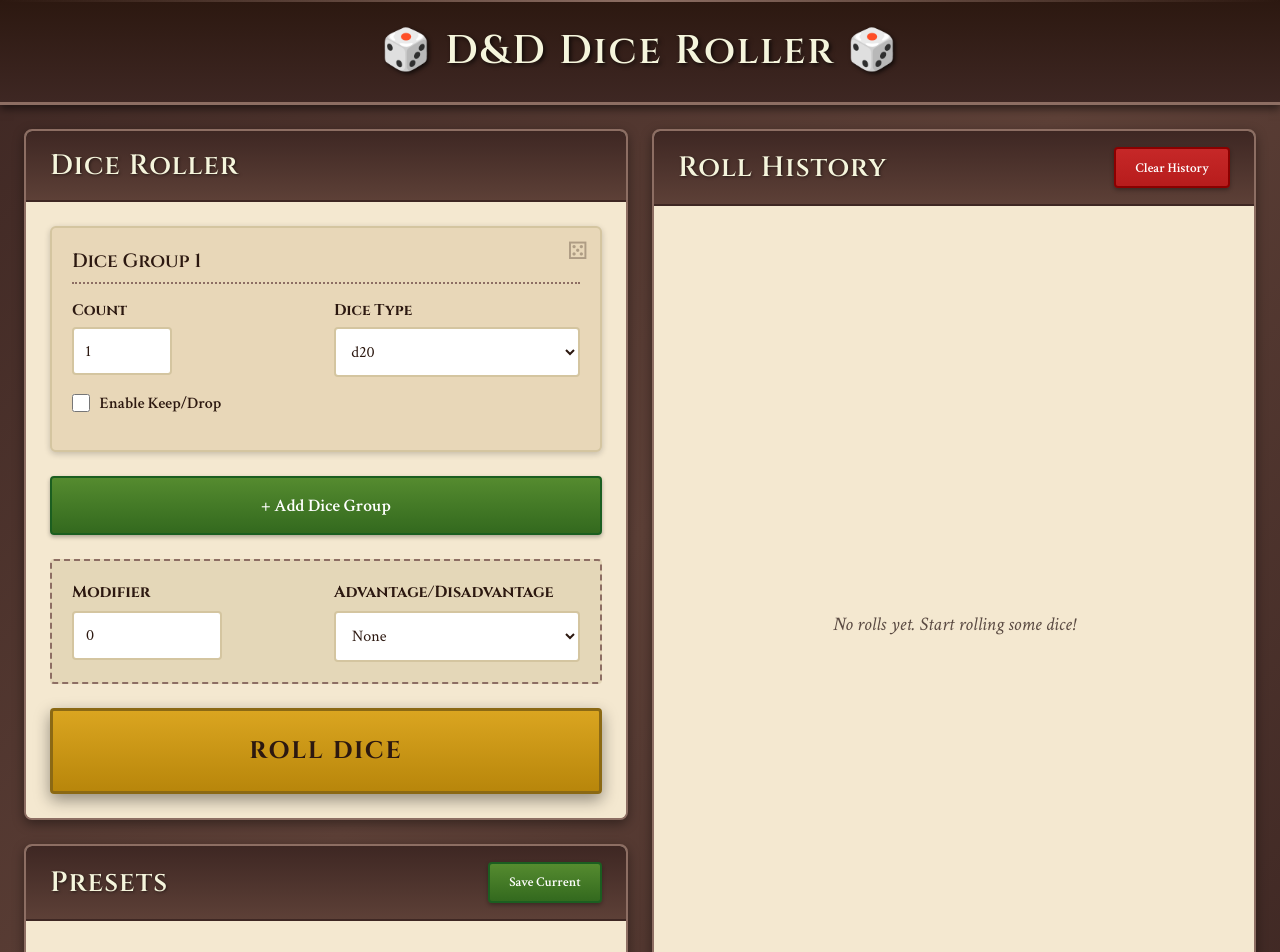
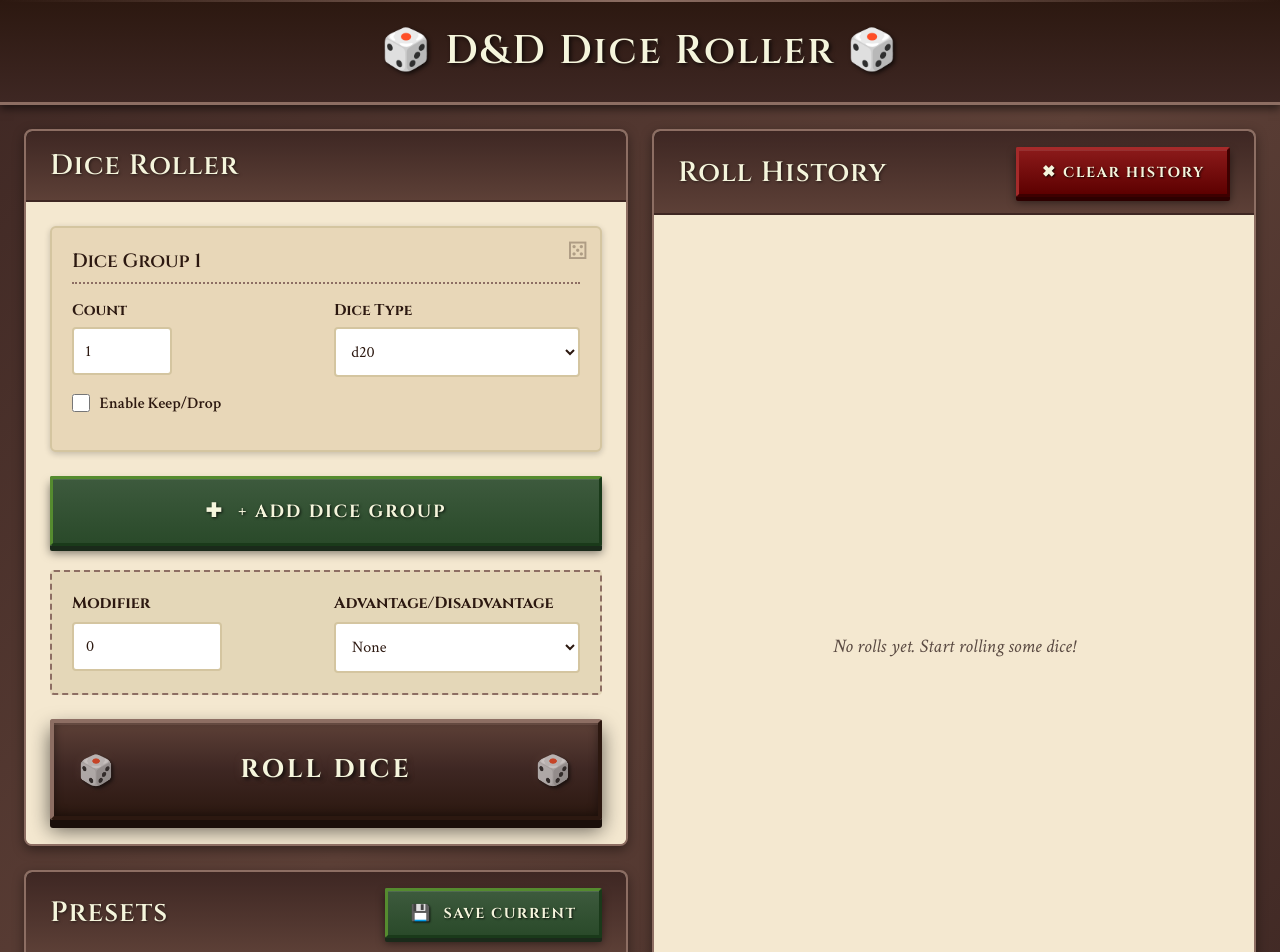
Before and after one commit to jankr02/D-D-Dicer, an Angular app: page / in a window 1280 px wide. Shown: the top 952 px of the page. Built offline with nearby package versions, Linux system fonts and the light colour scheme.

Commit message:
feat: Revamp button styles for improved aesthetics and consistency across components

```diff
--- a/src/app/components/dice-roller/dice-roller.scss
+++ b/src/app/components/dice-roller/dice-roller.scss
@@ -34,23 +34,41 @@
 
         .remove-group-button {
           margin-top: 0.75rem;
-          padding: 0.6rem 1.2rem;
-          background: linear-gradient(180deg, #c62828 0%, #b71c1c 100%);
-          color: white;
-          border: 2px solid #8b0000;
-          border-radius: var(--border-radius);
-          font-weight: 600;
-          box-shadow: var(--box-shadow);
-          transition: var(--transition);
+          padding: 0.75rem 1.5rem;
+          background: linear-gradient(180deg, #8b1a1a 0%, #5d0000 100%);
+          color: var(--text-light);
+          border: 3px solid #3d0000;
+          border-top: 3px solid #a52a2a;
+          border-left: 3px solid #a52a2a;
+          border-radius: 2px;
+          font-weight: 700;
+          font-size: 0.95rem;
+          font-family: var(--font-heading);
+          letter-spacing: 1px;
+          text-transform: uppercase;
+          text-shadow: 1px 1px 2px rgba(0, 0, 0, 0.8);
+          box-shadow:
+            0 4px 0 #2d0000,
+            0 6px 8px rgba(0, 0, 0, 0.5),
+            inset 0 1px 0 rgba(255, 255, 255, 0.1);
+          transition: all 0.2s ease;
+          position: relative;
 
           &:hover {
-            background: linear-gradient(180deg, #d32f2f 0%, #c62828 100%);
-            transform: translateY(-2px);
-            box-shadow: 0 4px 8px rgba(0, 0, 0, 0.3);
+            background: linear-gradient(180deg, #a52a2a 0%, #6d0000 100%);
+            transform: translateY(-1px);
+            box-shadow:
+              0 5px 0 #2d0000,
+              0 8px 12px rgba(0, 0, 0, 0.6),
+              inset 0 1px 0 rgba(255, 255, 255, 0.15);
           }
 
           &:active {
-            transform: translateY(0);
+            transform: translateY(2px);
+            box-shadow:
+              0 2px 0 #2d0000,
+              0 3px 4px rgba(0, 0, 0, 0.4),
+              inset 0 1px 2px rgba(0, 0, 0, 0.3);
           }
         }
       }
@@ -59,25 +77,48 @@
     // === Add Group Button ===
     .add-group-button {
       width: 100%;
-      padding: 1rem;
+      padding: 1.2rem 1.5rem;
       margin-bottom: 1.5rem;
-      background: linear-gradient(180deg, #558b2f 0%, #33691e 100%);
-      color: white;
-      border: 2px solid #1b5e20;
-      border-radius: var(--border-radius);
-      font-weight: 700;
+      background: linear-gradient(180deg, #3d5a3d 0%, #2a4a2a 100%);
+      color: var(--text-light);
+      border: 3px solid #1a3a1a;
+      border-top: 3px solid #558b2f;
+      border-left: 3px solid #558b2f;
+      border-radius: 2px;
+      font-weight: 800;
       font-size: 1.1rem;
-      box-shadow: var(--box-shadow);
-      transition: var(--transition);
+      font-family: var(--font-heading);
+      letter-spacing: 2px;
+      text-transform: uppercase;
+      text-shadow: 1px 1px 3px rgba(0, 0, 0, 0.8);
+      box-shadow:
+        0 5px 0 #1a2a1a,
+        0 7px 10px rgba(0, 0, 0, 0.5),
+        inset 0 1px 0 rgba(255, 255, 255, 0.1);
+      transition: all 0.2s ease;
+      position: relative;
+
+      &::before {
+        content: '✚';
+        margin-right: 0.5rem;
+        font-size: 1.2rem;
+      }
 
       &:hover {
-        background: linear-gradient(180deg, #689f38 0%, #558b2f 100%);
+        background: linear-gradient(180deg, #4a6b4a 0%, #355535 100%);
         transform: translateY(-2px);
-        box-shadow: 0 4px 8px rgba(0, 0, 0, 0.3);
+        box-shadow:
+          0 7px 0 #1a2a1a,
+          0 10px 14px rgba(0, 0, 0, 0.6),
+          inset 0 1px 0 rgba(255, 255, 255, 0.15);
       }
 
       &:active {
-        transform: translateY(0);
+        transform: translateY(3px);
+        box-shadow:
+          0 2px 0 #1a2a1a,
+          0 4px 6px rgba(0, 0, 0, 0.4),
+          inset 0 1px 2px rgba(0, 0, 0, 0.3);
       }
     }
 
@@ -129,38 +170,86 @@
     // === Roll Button (Main Action) ===
     .roll-button {
       width: 100%;
-      padding: 1.5rem;
-      background: linear-gradient(180deg, #daa520 0%, #b8860b 100%);
-      color: #2c1810;
-      border: 3px solid #8b6914;
-      border-radius: var(--border-radius);
+      padding: 1.8rem 2rem;
+      background:
+        linear-gradient(180deg, #5d4037 0%, #3e2723 50%, #2c1810 100%);
+      color: var(--text-light);
+      border: 4px solid #2c1810;
+      border-top: 4px solid #8d6e63;
+      border-left: 4px solid #8d6e63;
+      border-radius: 3px;
       font-weight: 900;
-      font-size: 1.5rem;
+      font-size: 1.6rem;
       font-family: var(--font-heading);
-      letter-spacing: 2px;
-      box-shadow: 0 6px 16px rgba(0, 0, 0, 0.4);
-      transition: var(--transition);
+      letter-spacing: 3px;
       text-transform: uppercase;
+      text-shadow:
+        2px 2px 4px rgba(0, 0, 0, 0.9),
+        0 0 10px rgba(141, 110, 99, 0.3);
+      box-shadow:
+        0 8px 0 #1a0f0a,
+        0 10px 20px rgba(0, 0, 0, 0.6),
+        inset 0 2px 0 rgba(141, 110, 99, 0.3),
+        inset 0 -2px 10px rgba(0, 0, 0, 0.4);
+      transition: all 0.2s ease;
+      position: relative;
+      overflow: hidden;
+
+      &::before {
+        content: '🎲';
+        position: absolute;
+        left: 1.5rem;
+        font-size: 1.8rem;
+        opacity: 0.7;
+      }
+
+      &::after {
+        content: '🎲';
+        position: absolute;
+        right: 1.5rem;
+        font-size: 1.8rem;
+        opacity: 0.7;
+      }
 
       &:hover:not(:disabled) {
-        background: linear-gradient(180deg, #f0b429 0%, #daa520 100%);
+        background: linear-gradient(180deg, #6d4c41 0%, #4e342e 50%, #3e2723 100%);
         transform: translateY(-3px);
-        box-shadow: 0 8px 20px rgba(0, 0, 0, 0.5);
+        box-shadow:
+          0 11px 0 #1a0f0a,
+          0 14px 25px rgba(0, 0, 0, 0.7),
+          inset 0 2px 0 rgba(161, 136, 127, 0.4),
+          inset 0 -2px 10px rgba(0, 0, 0, 0.3);
+        text-shadow:
+          2px 2px 4px rgba(0, 0, 0, 0.9),
+          0 0 15px rgba(141, 110, 99, 0.5);
       }
 
       &:active:not(:disabled) {
-        transform: translateY(0);
-        box-shadow: 0 4px 12px rgba(0, 0, 0, 0.4);
+        transform: translateY(4px);
+        box-shadow:
+          0 4px 0 #1a0f0a,
+          0 6px 10px rgba(0, 0, 0, 0.5),
+          inset 0 2px 5px rgba(0, 0, 0, 0.5);
       }
 
       &:disabled {
-        background: linear-gradient(180deg, #9e9e9e 0%, #757575 100%);
-        color: #bdbdbd;
-        border-color: #616161;
+        background: linear-gradient(180deg, #6d6d6d 0%, #4a4a4a 100%);
+        color: #9e9e9e;
+        border-color: #3d3d3d;
+        border-top-color: #5d5d5d;
+        border-left-color: #5d5d5d;
         cursor: not-allowed;
-        opacity: 0.6;
+        opacity: 0.5;
         transform: none;
-        box-shadow: none;
+        box-shadow:
+          0 4px 0 #2d2d2d,
+          0 6px 10px rgba(0, 0, 0, 0.3);
+        text-shadow: 1px 1px 2px rgba(0, 0, 0, 0.5);
+
+        &::before,
+        &::after {
+          opacity: 0.3;
+        }
       }
     }
   }
--- a/src/app/components/preset-manager/preset-manager.scss
+++ b/src/app/components/preset-manager/preset-manager.scss
@@ -22,23 +22,46 @@
     }
 
     .save-button {
-      padding: 0.6rem 1.2rem;
-      background: linear-gradient(180deg, #558b2f 0%, #33691e 100%);
-      color: white;
-      border: 2px solid #1b5e20;
-      border-radius: var(--border-radius);
+      padding: 0.7rem 1.4rem;
+      background: linear-gradient(180deg, #3d5a3d 0%, #2a4a2a 100%);
+      color: var(--text-light);
+      border: 3px solid #1a3a1a;
+      border-top: 3px solid #558b2f;
+      border-left: 3px solid #558b2f;
+      border-radius: 2px;
       font-weight: 700;
-      box-shadow: var(--box-shadow);
-      transition: var(--transition);
+      font-size: 0.9rem;
+      font-family: var(--font-heading);
+      letter-spacing: 1.5px;
+      text-transform: uppercase;
+      text-shadow: 1px 1px 2px rgba(0, 0, 0, 0.8);
+      box-shadow:
+        0 4px 0 #1a2a1a,
+        0 5px 8px rgba(0, 0, 0, 0.5),
+        inset 0 1px 0 rgba(255, 255, 255, 0.1);
+      transition: all 0.2s ease;
+
+      &::before {
+        content: '💾';
+        margin-right: 0.4rem;
+        font-size: 1rem;
+      }
 
       &:hover {
-        background: linear-gradient(180deg, #689f38 0%, #558b2f 100%);
-        transform: translateY(-2px);
-        box-shadow: 0 4px 8px rgba(0, 0, 0, 0.3);
+        background: linear-gradient(180deg, #4a6b4a 0%, #355535 100%);
+        transform: translateY(-1px);
+        box-shadow:
+          0 5px 0 #1a2a1a,
+          0 7px 10px rgba(0, 0, 0, 0.6),
+          inset 0 1px 0 rgba(255, 255, 255, 0.15);
       }
 
       &:active {
-        transform: translateY(0);
+        transform: translateY(2px);
+        box-shadow:
+          0 2px 0 #1a2a1a,
+          0 3px 4px rgba(0, 0, 0, 0.4),
+          inset 0 1px 2px rgba(0, 0, 0, 0.3);
       }
     }
   }
@@ -54,13 +77,78 @@
       border: 2px solid var(--border-primary);
       border-radius: var(--border-radius);
       font-size: 1rem;
-      margin-bottom: 0.6rem;
+      margin-bottom: 1rem;
       background: white;
       color: var(--text-primary);
 
       &:focus {
         border-color: var(--border-hover);
         box-shadow: 0 0 0 3px rgba(141, 110, 99, 0.25);
+      }
+    }
+
+    .confirm-save-button {
+      width: 100%;
+      padding: 1rem 1.5rem;
+      background: linear-gradient(180deg, #3d5a3d 0%, #2a4a2a 100%);
+      color: var(--text-light);
+      border: 3px solid #1a3a1a;
+      border-top: 3px solid #558b2f;
+      border-left: 3px solid #558b2f;
+      border-radius: 2px;
+      font-weight: 800;
+      font-size: 1.1rem;
+      font-family: var(--font-heading);
+      letter-spacing: 2px;
+      text-transform: uppercase;
+      text-shadow: 1px 1px 3px rgba(0, 0, 0, 0.8);
+      box-shadow:
+        0 5px 0 #1a2a1a,
+        0 7px 10px rgba(0, 0, 0, 0.5),
+        inset 0 1px 0 rgba(255, 255, 255, 0.1);
+      transition: all 0.2s ease;
+      cursor: pointer;
+
+      &::before {
+        content: '✓';
+        margin-right: 0.6rem;
+        font-size: 1.3rem;
+        font-weight: 900;
+      }
+
+      &:hover:not(:disabled) {
+        background: linear-gradient(180deg, #4a6b4a 0%, #355535 100%);
+        transform: translateY(-2px);
+        box-shadow:
+          0 7px 0 #1a2a1a,
+          0 10px 14px rgba(0, 0, 0, 0.6),
+          inset 0 1px 0 rgba(255, 255, 255, 0.15);
+      }
+
+      &:active:not(:disabled) {
+        transform: translateY(3px);
+        box-shadow:
+          0 2px 0 #1a2a1a,
+          0 4px 6px rgba(0, 0, 0, 0.4),
+          inset 0 1px 2px rgba(0, 0, 0, 0.3);
+      }
+
+      &:disabled {
+        background: linear-gradient(180deg, #6d6d6d 0%, #4a4a4a 100%);
+        color: #9e9e9e;
+        border-color: #3d3d3d;
+        border-top-color: #5d5d5d;
+        border-left-color: #5d5d5d;
+        cursor: not-allowed;
+        opacity: 0.5;
+        box-shadow:
+          0 3px 0 #2d2d2d,
+          0 5px 8px rgba(0, 0, 0, 0.3);
+        text-shadow: 1px 1px 2px rgba(0, 0, 0, 0.5);
+
+        &::before {
+          opacity: 0.3;
+        }
       }
     }
 
@@ -125,36 +213,85 @@
         margin-left: 1rem;
 
         button {
-          padding: 0.5rem 1rem;
-          border: none;
-          border-radius: var(--border-radius);
+          padding: 0.6rem 1.1rem;
+          border-radius: 2px;
           font-weight: 700;
-          font-size: 0.95rem;
-          box-shadow: var(--box-shadow);
-          transition: var(--transition);
+          font-size: 0.85rem;
+          font-family: var(--font-heading);
+          letter-spacing: 1px;
+          text-transform: uppercase;
+          text-shadow: 1px 1px 2px rgba(0, 0, 0, 0.8);
+          transition: all 0.2s ease;
+          position: relative;
         }
 
         .load-button {
-          background: linear-gradient(180deg, #1976d2 0%, #1565c0 100%);
-          color: white;
-          border: 2px solid #0d47a1;
+          background: linear-gradient(180deg, #2a4a5d 0%, #1a3a4a 100%);
+          color: var(--text-light);
+          border: 3px solid #0a2a3a;
+          border-top: 3px solid #3a6a7d;
+          border-left: 3px solid #3a6a7d;
+          box-shadow:
+            0 3px 0 #0a1a2a,
+            0 4px 6px rgba(0, 0, 0, 0.4),
+            inset 0 1px 0 rgba(255, 255, 255, 0.1);
+
+          &::before {
+            content: '📂';
+            margin-right: 0.3rem;
+            font-size: 0.9rem;
+          }
 
           &:hover {
-            background: linear-gradient(180deg, #2196f3 0%, #1976d2 100%);
-            transform: translateY(-2px);
-            box-shadow: 0 4px 8px rgba(0, 0, 0, 0.3);
+            background: linear-gradient(180deg, #3a5a6d 0%, #2a4a5a 100%);
+            transform: translateY(-1px);
+            box-shadow:
+              0 4px 0 #0a1a2a,
+              0 5px 8px rgba(0, 0, 0, 0.5),
+              inset 0 1px 0 rgba(255, 255, 255, 0.15);
+          }
+
+          &:active {
+            transform: translateY(2px);
+            box-shadow:
+              0 1px 0 #0a1a2a,
+              0 2px 3px rgba(0, 0, 0, 0.3),
+              inset 0 1px 2px rgba(0, 0, 0, 0.3);
           }
         }
 
         .delete-button {
-          background: linear-gradient(180deg, #c62828 0%, #b71c1c 100%);
-          color: white;
-          border: 2px solid #8b0000;
+          background: linear-gradient(180deg, #8b1a1a 0%, #5d0000 100%);
+          color: var(--text-light);
+          border: 3px solid #3d0000;
+          border-top: 3px solid #a52a2a;
+          border-left: 3px solid #a52a2a;
+          box-shadow:
+            0 3px 0 #2d0000,
+            0 4px 6px rgba(0, 0, 0, 0.4),
+            inset 0 1px 0 rgba(255, 255, 255, 0.1);
+
+          &::before {
+            content: '🗑';
+            margin-right: 0.3rem;
+            font-size: 0.9rem;
+          }
 
           &:hover {
-            background: linear-gradient(180deg, #d32f2f 0%, #c62828 100%);
-            transform: translateY(-2px);
-            box-shadow: 0 4px 8px rgba(0, 0, 0, 0.3);
+            background: linear-gradient(180deg, #a52a2a 0%, #6d0000 100%);
+            transform: translateY(-1px);
+            box-shadow:
+              0 4px 0 #2d0000,
+              0 5px 8px rgba(0, 0, 0, 0.5),
+              inset 0 1px 0 rgba(255, 255, 255, 0.15);
+          }
+
+          &:active {
+            transform: translateY(2px);
+            box-shadow:
+              0 1px 0 #2d0000,
+              0 2px 3px rgba(0, 0, 0, 0.3),
+              inset 0 1px 2px rgba(0, 0, 0, 0.3);
           }
         }
       }
--- a/src/app/components/roll-history/roll-history.scss
+++ b/src/app/components/roll-history/roll-history.scss
@@ -25,23 +25,46 @@
     }
 
     .clear-button {
-      padding: 0.6rem 1.2rem;
-      background: linear-gradient(180deg, #c62828 0%, #b71c1c 100%);
-      color: white;
-      border: 2px solid #8b0000;
-      border-radius: var(--border-radius);
+      padding: 0.7rem 1.4rem;
+      background: linear-gradient(180deg, #8b1a1a 0%, #5d0000 100%);
+      color: var(--text-light);
+      border: 3px solid #3d0000;
+      border-top: 3px solid #a52a2a;
+      border-left: 3px solid #a52a2a;
+      border-radius: 2px;
       font-weight: 700;
-      box-shadow: var(--box-shadow);
-      transition: var(--transition);
+      font-size: 0.9rem;
+      font-family: var(--font-heading);
+      letter-spacing: 1.5px;
+      text-transform: uppercase;
+      text-shadow: 1px 1px 2px rgba(0, 0, 0, 0.8);
+      box-shadow:
+        0 4px 0 #2d0000,
+        0 5px 8px rgba(0, 0, 0, 0.5),
+        inset 0 1px 0 rgba(255, 255, 255, 0.1);
+      transition: all 0.2s ease;
+
+      &::before {
+        content: '✖';
+        margin-right: 0.4rem;
+        font-size: 1rem;
+      }
 
       &:hover {
-        background: linear-gradient(180deg, #d32f2f 0%, #c62828 100%);
-        transform: translateY(-2px);
-        box-shadow: 0 4px 8px rgba(0, 0, 0, 0.3);
+        background: linear-gradient(180deg, #a52a2a 0%, #6d0000 100%);
+        transform: translateY(-1px);
+        box-shadow:
+          0 5px 0 #2d0000,
+          0 7px 10px rgba(0, 0, 0, 0.6),
+          inset 0 1px 0 rgba(255, 255, 255, 0.15);
       }
 
       &:active {
-        transform: translateY(0);
+        transform: translateY(2px);
+        box-shadow:
+          0 2px 0 #2d0000,
+          0 3px 4px rgba(0, 0, 0, 0.4),
+          inset 0 1px 2px rgba(0, 0, 0, 0.3);
       }
     }
   }
```
